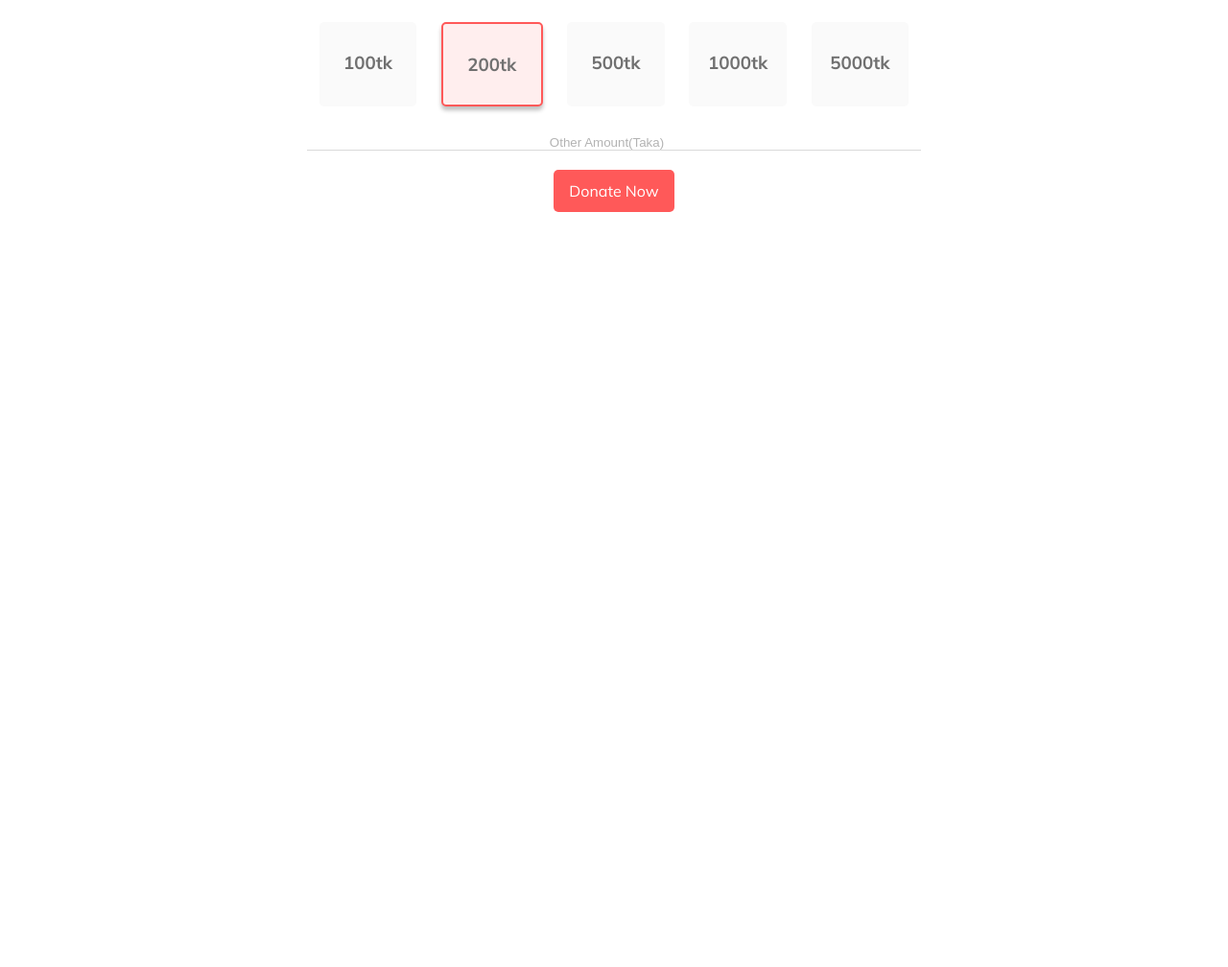
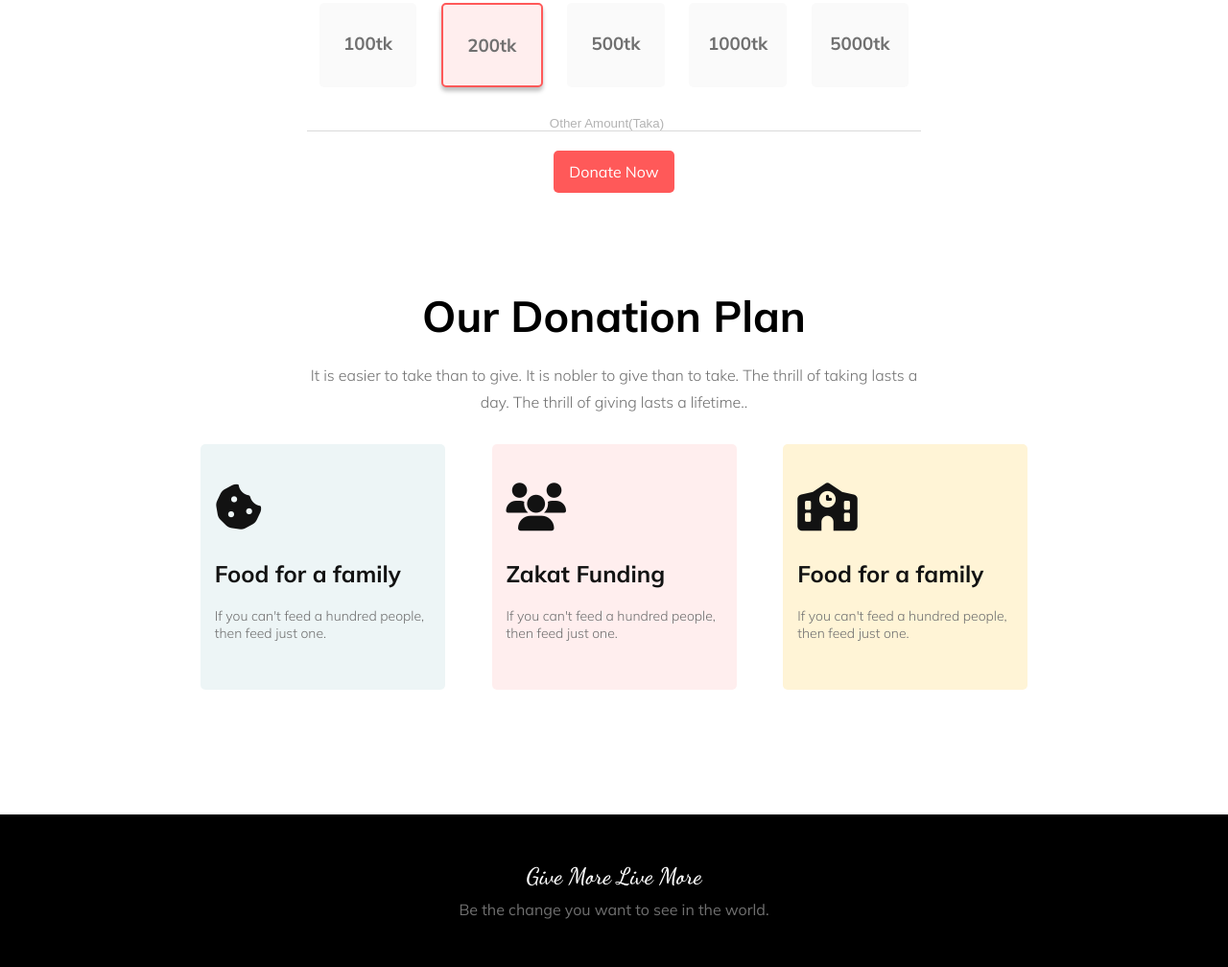
Before and after one commit to mohsinhosain/donate_for_yourself, a plain HTML site: page index.html in a window 1280 px wide. Shown: the part 859-1867 px from the top of the page at 96% size. Before the commit the page ends 1200 px from the top, so only its background shows below. Drawn offline with Linux system fonts and the light colour scheme.

Commit message:
donation plan and footer added

```diff
--- a/css/style.css
+++ b/css/style.css
@@ -76,14 +76,16 @@ body {
 
 }
 
-.donation {
+.donation,
+.donation-plan {
     display: flex;
     justify-content: center;
     align-items: center;
     flex-direction: column;
     width: 100%;
-    min-height: 600px;
+    min-height: fit-content;
     text-align: center;
+    margin: 100px 0;
 
 }
 
@@ -130,3 +132,70 @@ body {
 ::placeholder {
     color: #B3B3B3;
 }
+
+.donation-plans {
+    width: 75%;
+    display: flex;
+    flex-direction: row;
+    align-items: center;
+    justify-content: space-evenly;
+}
+
+.single-plan {
+    width: 25%;
+    display: flex;
+    align-items: flex-start;
+    flex-direction: column;
+    padding: 40px 0 40px 15px;
+    margin: 30px 0;
+    border-radius: 5px;
+}
+
+.single-plan h3 {
+    font-size: 24px;
+    font-weight: 600;
+    margin: 10px 0;
+    color: #121212;
+}
+
+.single-plan p {
+    font-size: 14px;
+    font-weight: 300;
+    margin: 10px 0;
+    text-align: left;
+}
+
+.single-plan i {
+    font-size: 50px;
+    color: #121212;
+    margin-bottom: 20px;
+}
+
+.single-plan:first-child {
+    background-color: rgb(79, 157, 166, .1);
+}
+
+.single-plan:first-child {
+    background-color: rgb(79, 157, 166, .1);
+}
+
+.single-plan:nth-child(2) {
+    background-color: rgb(255, 89, 89, .1);
+}
+
+.single-plan:last-child {
+    background-color: #fff4d6;
+}
+
+footer {
+    min-height: fit-content;
+    text-align: center;
+    background-color: #000000;
+    color: #ffffff;
+    padding: 50px 0;
+}
+
+footer h2 {
+    font-family: 'Dancing Script', cursive;
+    margin-bottom: 10px;
+}
--- a/index.html
+++ b/index.html
@@ -8,8 +8,13 @@
     <title>Donate for youself</title>
     <link rel="preconnect" href="https://fonts.googleapis.com">
     <link rel="preconnect" href="https://fonts.gstatic.com" crossorigin>
-    <link href="https://fonts.googleapis.com/css2?family=Mulish:wght@200;300;400;700&display=swap" rel="stylesheet">
-    <link rel="shortcut icon" href="/images/donate-icon.png" type="image/x-icon">
+    <link
+        href="https://fonts.googleapis.com/css2?family=Dancing+Script:wght@400;600&family=Mulish:wght@200;300;400;700&display=swap"
+        rel="stylesheet">
+    <link rel="shortcut icon" href="images/donate-icon.png" type="image/x-icon">
+    <link rel="stylesheet" href="https://cdnjs.cloudflare.com/ajax/libs/font-awesome/6.1.1/css/all.min.css"
+        integrity="sha512-KfkfwYDsLkIlwQp6LFnl8zNdLGxu9YAA1QvwINks4PhcElQSvqcyVLLD9aMhXd13uQjoXtEKNosOWaZqXgel0g=="
+        crossorigin="anonymous" referrerpolicy="no-referrer" />
     <link rel="stylesheet" href="css/style.css">
 </head>
 
@@ -58,7 +63,39 @@
         </div>
 
     </section>
-    </div>
+    <section class="donation-plan">
+        <div class="donation-text half-width">
+            <h2>Our Donation Plan</h2>
+            <p class="grey paragraph">It is easier to take than to give. It is nobler to give than to take. The thrill
+                of taking lasts a day. The thrill of giving lasts a lifetime..</p>
+        </div>
+        <div class="donation-plans grey">
+            <div class="single-plan">
+                <i class="fas fa-cookie-bite"></i>
+                <h3>Food for a family</h3>
+                <p>If you can't feed a hundred people, then feed just one.</p>
+            </div>
+            <div class="single-plan">
+                <i class="fas fa-users"></i>
+                <h3>Zakat Funding</h3>
+                <p>If you can't feed a hundred people, then feed just one.</p>
+            </div>
+            <div class="single-plan">
+                <i class="fas fa-school"></i>
+                <h3>Food for a family</h3>
+                <p>If you can't feed a hundred people, then feed just one.</p>
+            </div>
+            <!--  <div class="single-plan">
+                <h3>200tk</h3>
+            </div>
+            <div class="single-plan ">
+                <h3>500tk</h3> -->
+        </div>
+    </section>
+    <footer>
+        <h2>Give More Live More</h2>
+        <p class="grey">Be the change you want to see in the world.</p>
+    </footer>
 
 </body>
 
```
